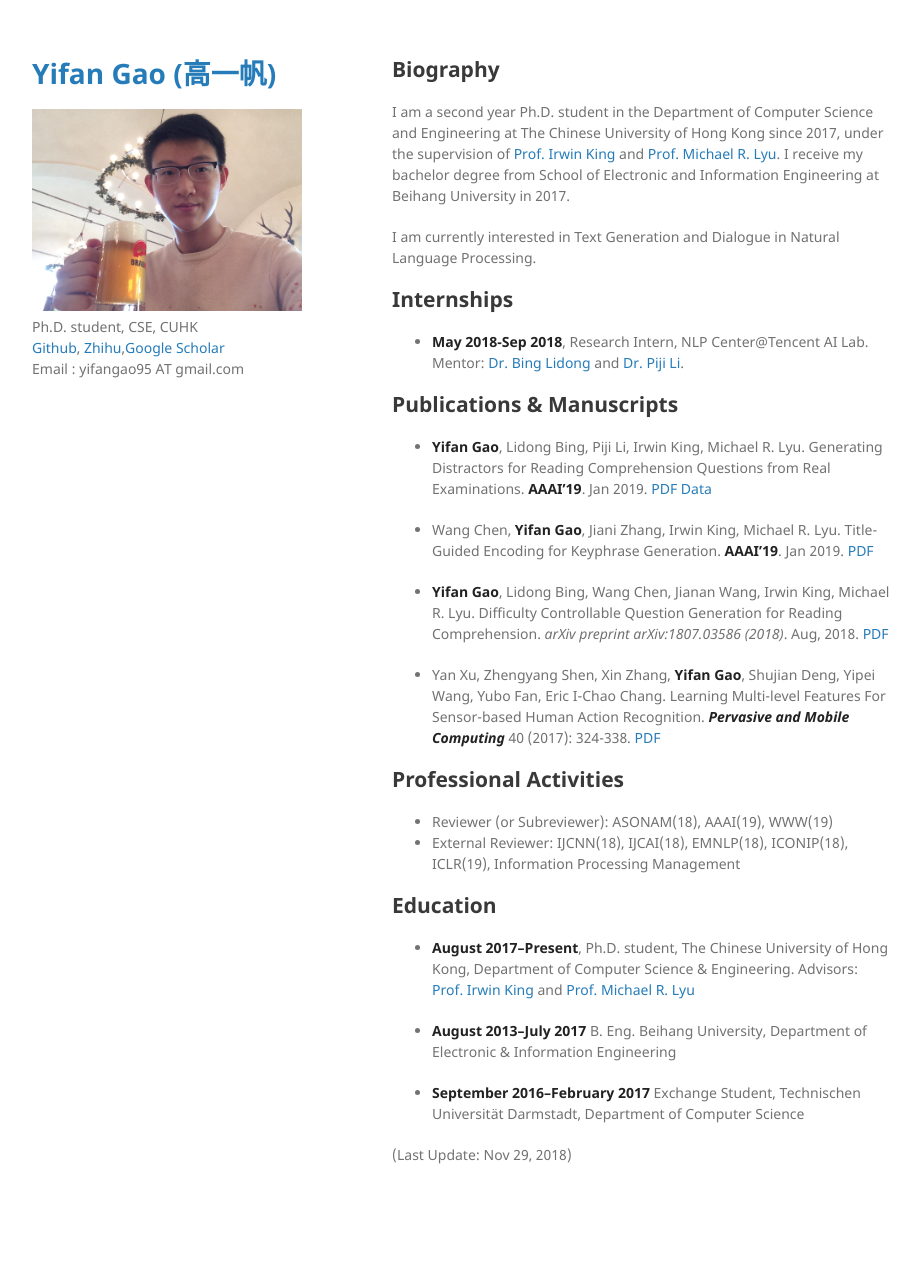
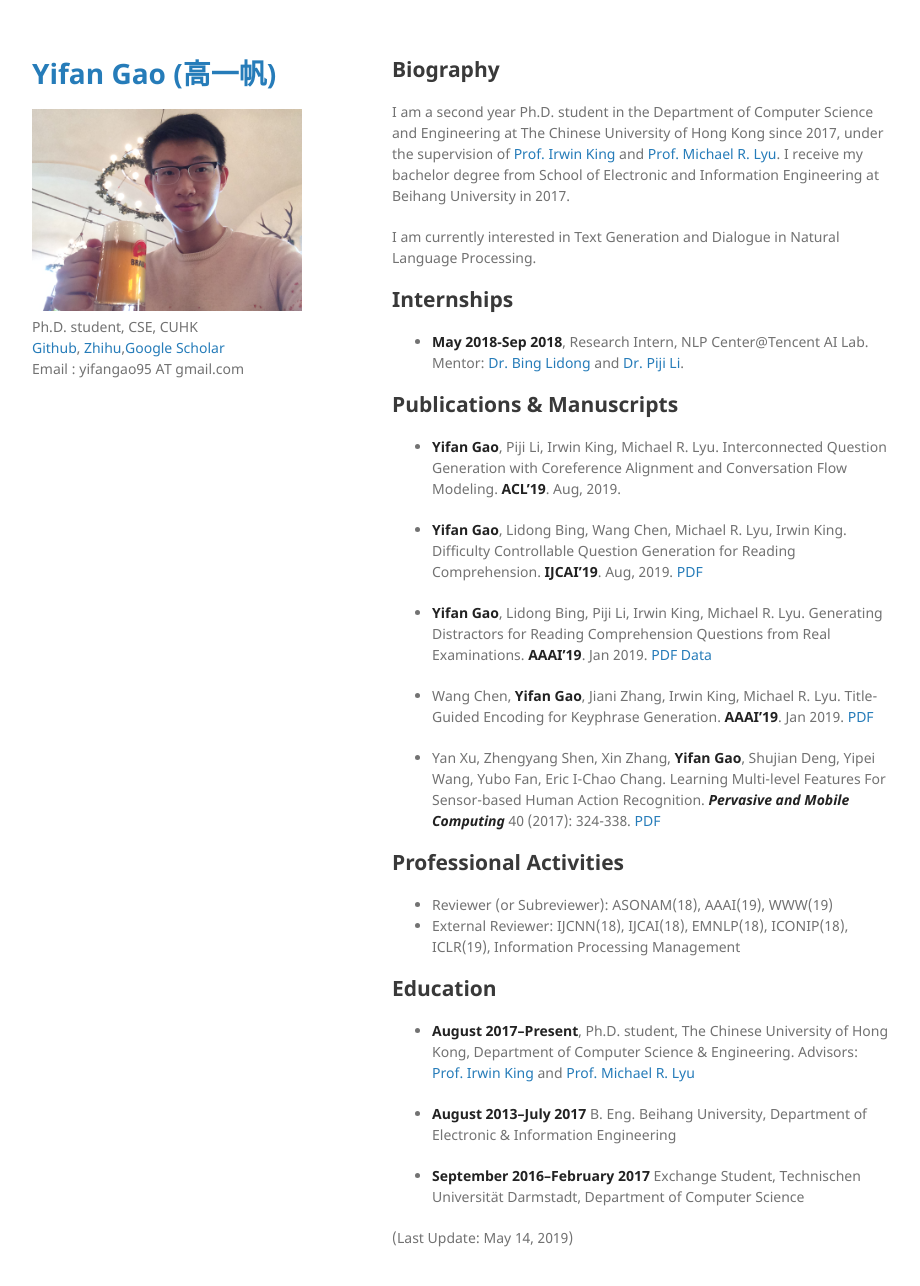
Before and after one commit to Yifan-Gao/Yifan-Gao.github.io, a Jekyll site: the page built from index.md, in a window 1280 px wide and 1318 px high. Shown: the top 1286 px of the window, without its empty margins (178-1098 px from the left). Built offline with Jekyll 4.4.1, drawn with Linux system fonts in a browser that asks for light colours; our own code applies the rules of GitHub Pages for plain Markdown files.

Commit message:
20190514

```diff
--- a/index.md
+++ b/index.md
@@ -11,11 +11,13 @@ I am currently interested in Text Generation and Dialogue in Natural Language Pr
 - **May 2018-Sep 2018**, Research Intern, NLP Center@Tencent AI Lab. Mentor: [Dr. Bing Lidong](https://lidongbing.github.io/) and [Dr. Piji Li](http://lipiji.com).
 
 ## Publications & Manuscripts
+- **Yifan Gao**, Piji Li, Irwin King, Michael R. Lyu. Interconnected Question Generation with Coreference Alignment and Conversation Flow Modeling. **ACL'19**. Aug, 2019.
+
+- **Yifan Gao**, Lidong Bing, Wang Chen, Michael R. Lyu, Irwin King. Difficulty Controllable Question Generation for Reading Comprehension. **IJCAI'19**. Aug, 2019. [PDF](https://arxiv.org/abs/1807.03586)
+
 - **Yifan Gao**, Lidong Bing, Piji Li, Irwin King, Michael R. Lyu. Generating Distractors for Reading Comprehension Questions from Real Examinations. **AAAI'19**. Jan 2019. [PDF](https://arxiv.org/abs/1809.02768) [Data](https://github.com/Evan-Gao/Distractor-Generation-RACE)
 
 - Wang Chen, **Yifan Gao**, Jiani Zhang, Irwin King, Michael R. Lyu. Title-Guided Encoding for Keyphrase Generation. **AAAI'19**. Jan 2019. [PDF](https://arxiv.org/abs/1808.08575)
-
-- **Yifan Gao**, Lidong Bing, Wang Chen, Jianan Wang, Irwin King, Michael R. Lyu. Difficulty Controllable Question Generation for Reading Comprehension. _arXiv preprint arXiv:1807.03586 (2018)_. Aug, 2018. [PDF](https://arxiv.org/abs/1807.03586)
 
 - Yan Xu, Zhengyang Shen, Xin Zhang, **Yifan Gao**, Shujian Deng, Yipei Wang, Yubo Fan, Eric I-Chao Chang. Learning Multi-level Features For Sensor-based Human Action Recognition. ***Pervasive and Mobile Computing*** 40 (2017): 324-338. [PDF](https://www.sciencedirect.com/science/article/pii/S1574119217301141)
 
@@ -30,4 +32,4 @@ I am currently interested in Text Generation and Dialogue in Natural Language Pr
 
 - **September 2016--February 2017** Exchange Student, Technischen Universität Darmstadt, Department of Computer Science
 
-(Last Update: Nov 29, 2018)
+(Last Update: May 14, 2019)
```
